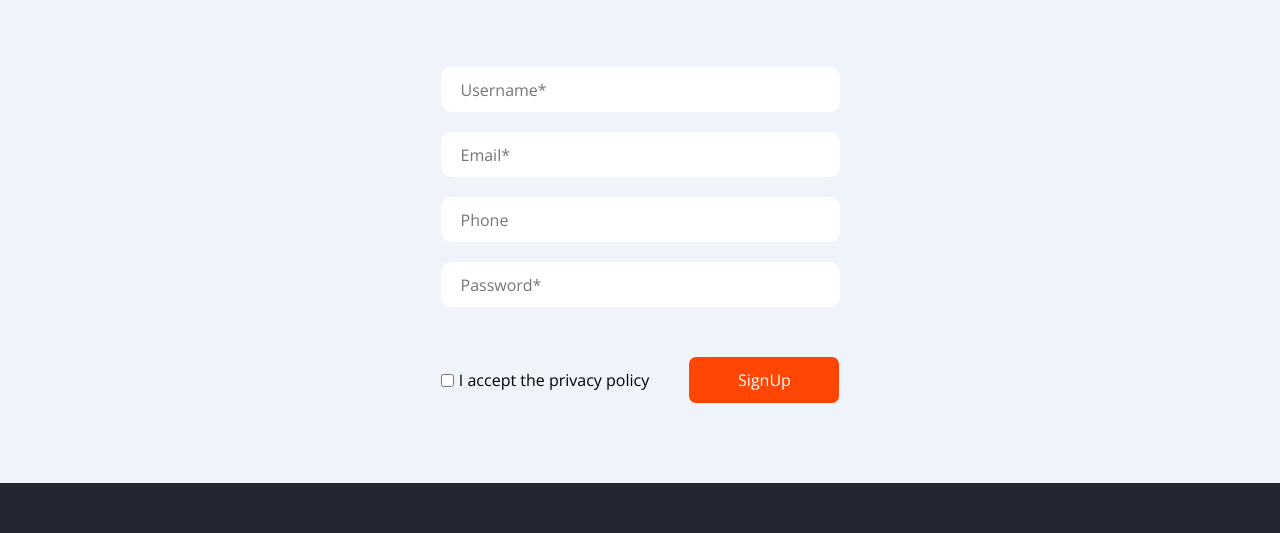
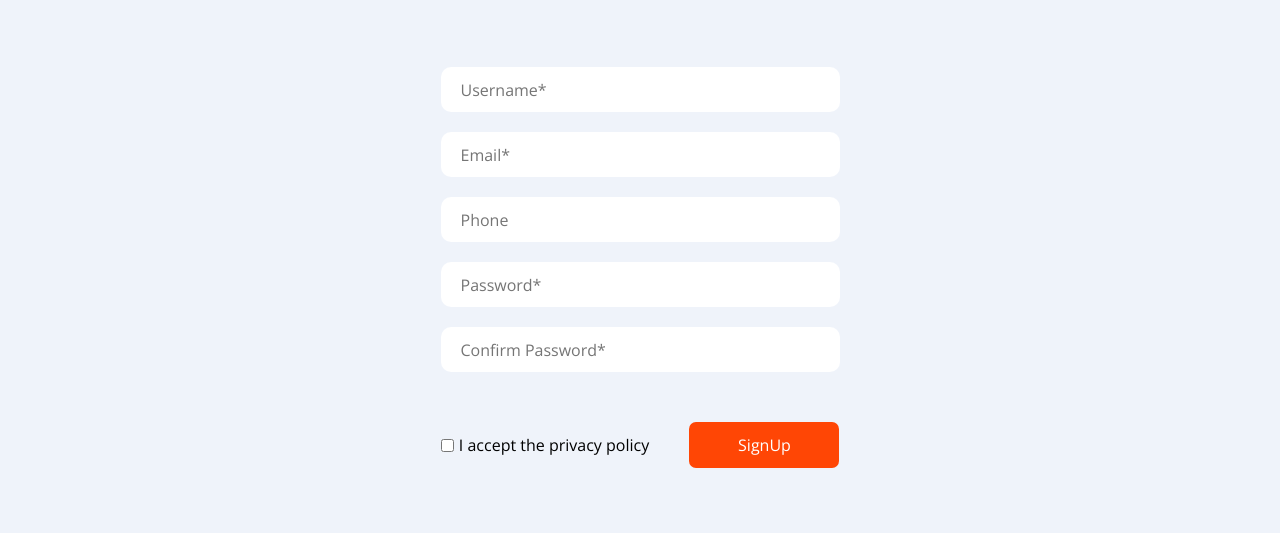
Before and after one commit to HusseinMohamed41/CarCraft_Project, a plain HTML site: page sign-up.html in a window 1280 px wide. Shown: the part 232-765 px from the top of the page. Drawn offline with nearby package versions, Linux system fonts and the light colour scheme; a web font is replaced by a local one.

Commit message:
Upload The Design

```diff
--- a/sign-up.html
+++ b/sign-up.html
@@ -60,6 +60,7 @@
           <input class="input" type="email" name="name" placeholder="Email*">
           <input class="input" type="text" name="phone" placeholder="Phone">
           <input class="input" type="password" name="password" placeholder="Password*">
+          <input class="input" type="password" name="password" placeholder="Confirm Password*">
           <div class="signup-button">
             <input type="checkbox" name="Remember" id="checkbox" required>
             <label for="checkbox">I accept the privacy policy</label>
```
